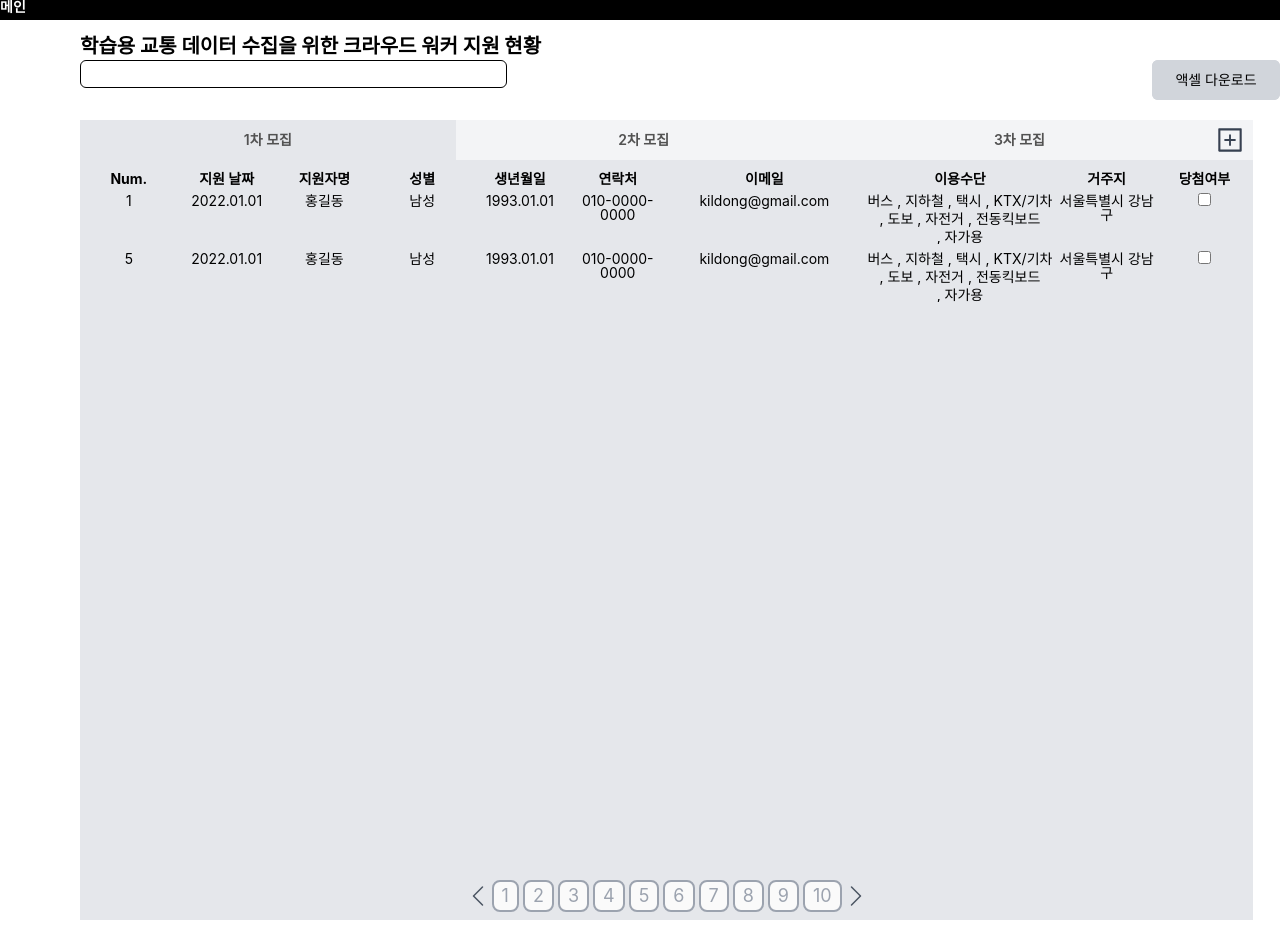
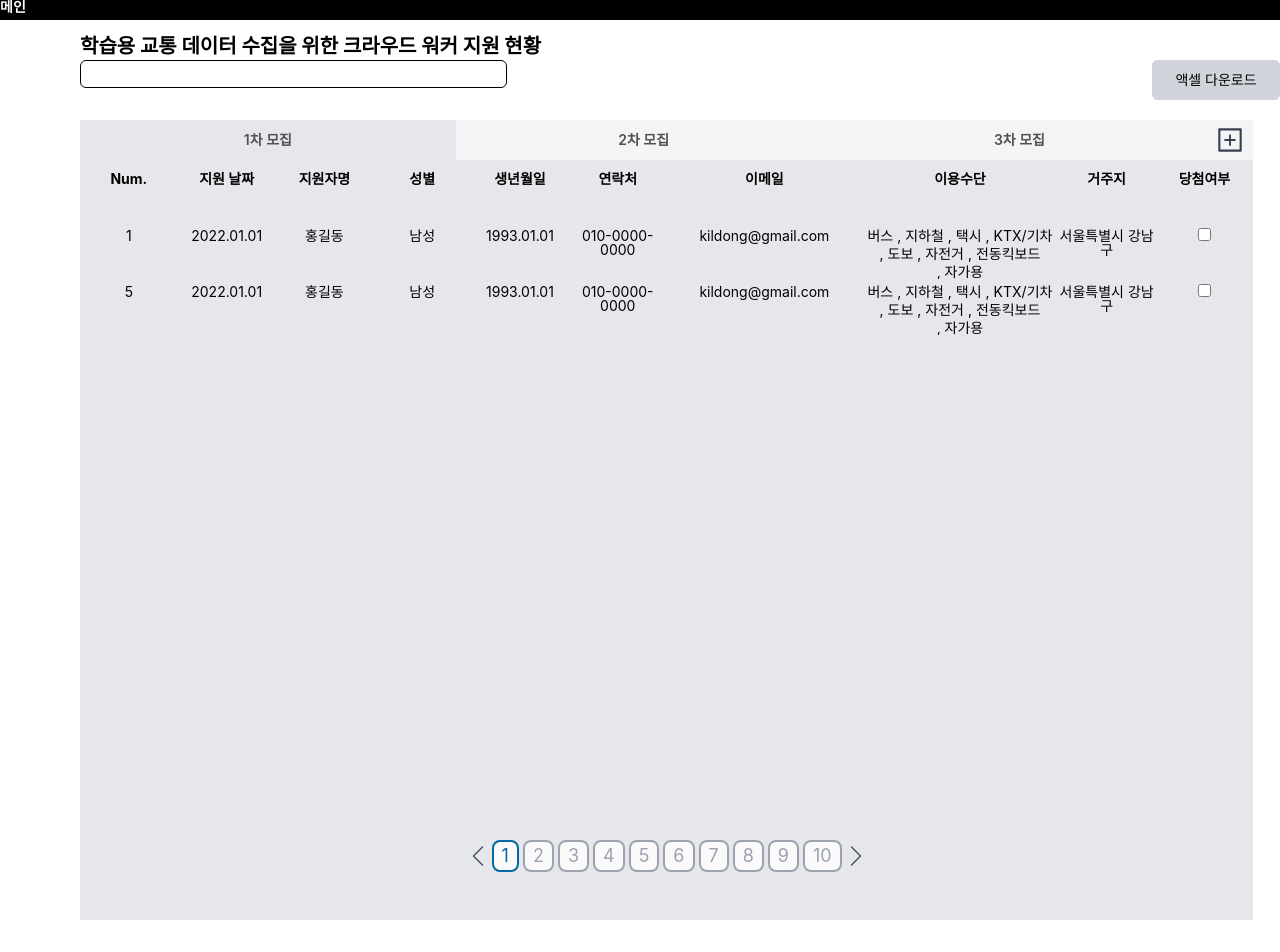
Before and after one commit to devMarco14/snplab_admin, a React (Create React App) app: page /admin in a window 1280 px wide. Shown: the top 952 px of the page. After the commit the page ends 920 px from the top, so only its background shows below. Built offline with nearby package versions, Linux system fonts and the light colour scheme; data requests are answered from the project's data file.

Commit message:
feat : memver 페이지네이션 처리

```diff
--- a/src/libs/api/admin.ts
+++ b/src/libs/api/admin.ts
@@ -2,8 +2,10 @@ import { Round } from 'libs/types/round';
 import { HttpRequest } from './httpRequest';
 
 const request = new HttpRequest();
-export const getApplicantAPI = async (round: string) => {
-  const response = await request.get(`/members?round=${round}`);
+export const getApplicantAPI = async (round: string, pageNo: number) => {
+  const response = await request.get(
+    `/members?round=${round}&_page=${pageNo}&_limit=10`,
+  );
   return response.data;
 };
 
--- a/src/libs/utils/constants.ts
+++ b/src/libs/utils/constants.ts
@@ -1,2 +1,14 @@
 export const BASE_URL = 'http://localhost:8080';
 export const TenArr = [1, 2, 3, 4, 5, 6, 7, 8, 9, 10];
+export const CSV_HEADER = [
+  { label: 'Num.', key: 'id' },
+  { label: '지원 날짜', key: '?' },
+  { label: '지원자명', key: 'name' },
+  { label: '성별', key: 'gender' },
+  { label: '생년월일', key: 'birthday' },
+  { label: '연락처', key: 'cellular' },
+  { label: '이메일', key: 'email' },
+  { label: '이용수단', key: 'transportation' },
+  { label: '거주지', key: 'address' },
+  { label: '당첨여부', key: 'win' },
+];
--- a/src/pages/admin/Admin.tsx
+++ b/src/pages/admin/Admin.tsx
@@ -1,21 +1,12 @@
 import React, { MouseEvent, useState } from 'react';
 import { CSVLink } from 'react-csv';
+import { BsChevronLeft, BsChevronRight } from 'react-icons/bs';
+import { CSV_HEADER, TenArr } from 'libs/utils/constants';
 import TabBox from './components/TabBox';
 import useAdminLoad from './hook/useAdminLoad';
 
 export default function Admin() {
-  const headers = [
-    { label: 'Num.', key: 'id' },
-    { label: '지원 날짜', key: '?' },
-    { label: '지원자명', key: 'name' },
-    { label: '성별', key: 'gender' },
-    { label: '생년월일', key: 'birthday' },
-    { label: '연락처', key: 'cellular' },
-    { label: '이메일', key: 'email' },
-    { label: '이용수단', key: 'transportation' },
-    { label: '거주지', key: 'address' },
-    { label: '당첨여부', key: 'win' },
-  ];
+  const [pageNo, setPageNo] = useState(1);
   const [currentTab, setCurrentTab] = useState('1차');
   const onChangeTab = (e: MouseEvent<HTMLButtonElement>) => {
     setCurrentTab(e.currentTarget.value);
@@ -24,7 +15,7 @@ export default function Admin() {
     data: membersData,
     isError: isMembersError,
     isLoading: isMemberLoading,
-  } = useAdminLoad(currentTab);
+  } = useAdminLoad(currentTab, pageNo);
 
   if (isMembersError) return <div>에러</div>;
   if (isMemberLoading) return <div>로딩중</div>;
@@ -49,7 +40,7 @@ export default function Admin() {
           <CSVLink
             className="w-32 h-10 bg-gray-300 rounded-md"
             data={membersData}
-            headers={headers}
+            headers={CSV_HEADER}
             filename="SNPLab 지원자 리스트"
           >
             <button type="button" className="w-32 h-10 bg-gray-300 rounded-md">
@@ -57,12 +48,39 @@ export default function Admin() {
             </button>
           </CSVLink>
         </div>
-        <section className="w-11/12 h-screen bg-gray-200 ml-20 mt-5 mb-5">
+        <section className="w-11/12 h-screen bg-gray-200 ml-20 mt-5 mb-5 flex flex-col justify-between">
           <TabBox
             onChangeTab={onChangeTab}
             membersData={membersData}
             currentTab={currentTab}
           />
+
+          <div className="flex justify-center w-full content-end pb-12">
+            <div className="flex items-center text-2xl">
+              <button
+                type="button"
+                className="text-gray-600 hover:scale-150 ease-in duration-100"
+              >
+                <BsChevronLeft />
+              </button>
+              {TenArr.map((num) => (
+                <button
+                  type="button"
+                  key={`page_nation_${num}`}
+                  className={`${
+                    pageNo === num && 'text-sky-700'
+                  } text-lg px-2 mx-0.5 border-solid border-2 rounded-lg bg-zinc-50 text-gray-400 cursor-pointer hover:translate-y-[-4px] hover:text-sky-700 ease-in duration-100`}
+                  onClick={() => setPageNo(num)}
+                >
+                  {num}
+                </button>
+              ))}
+
+              <button type="button">
+                <BsChevronRight className="text-gray-600 hover:scale-150 ease-in duration-100" />
+              </button>
+            </div>
+          </div>
         </section>
       </section>
     </div>
--- a/src/pages/admin/components/TabBox.tsx
+++ b/src/pages/admin/components/TabBox.tsx
@@ -7,8 +7,6 @@ import {
 } from 'react-icons/ai';
 import { Members } from 'libs/types/members';
 import useToggle from 'hooks/useToggle';
-import { BsChevronLeft, BsChevronRight } from 'react-icons/bs';
-import { TenArr } from 'libs/utils/constants';
 import useRoundHandler from '../hook/useRoundHandler';
 
 interface TabBoxProps {
@@ -27,7 +25,7 @@ export default function TabBox({
   if (roundQuery.isError) return <div>에러</div>;
   if (roundQuery.isLoading) return <div>로딩중</div>;
   return (
-    <>
+    <div>
       <div className="flex justify-center h-10 bg-gray-100">
         {roundQuery.data.map((item: Round, roundIndex: number) => (
           <div
@@ -74,11 +72,10 @@ export default function TabBox({
         </button>
       </div>
 
-      <div className="flex flex-col justify-between h-full">
-        <table className="w-full">
+      <table className="w-full mt-3">
         <thead>
-            <tr className="font-bold">
-              <th className="w-1/12 pt-3">Num.</th>
+          <tr className="h-14 ">
+            <th className="w-1/12">Num.</th>
             <th className="w-1/12">지원 날짜</th>
             <th className="w-1/12">지원자명</th>
             <th className="w-1/12">성별</th>
@@ -106,15 +103,16 @@ export default function TabBox({
               },
               memberIndex,
             ) => (
-                <tr className="text-center mt-4" key={id + memberIndex}>
-                  <td className="pt-2">{id}</td>
+              <tr
+                className="text-center align-middle mt-4 h-14"
+                key={id + memberIndex}
+              >
+                <td>{id}</td>
                 <td>2022.01.01</td>
                 <td>{name}</td>
                 <td>{gender}</td>
                 <td>{birthday}</td>
-                  <td>
-                    {cellular.replace(/(\d{3})(\d{4})(\d{4})/, '$1-$2-$3')}
-                  </td>
+                <td>{cellular.replace(/(\d{3})(\d{4})(\d{4})/, '$1-$2-$3')}</td>
                 <td>{email}</td>
                 <td className="flex flex-wrap justify-center truncate gap-1">
                   {transportation.map((item, index) => (
@@ -132,32 +130,6 @@ export default function TabBox({
           )}
         </tbody>
       </table>
-        <div className="flex justify-center w-full content-end pb-12">
-          <div className="flex items-center text-2xl">
-            <button
-              type="button"
-              className="text-gray-600 hover:scale-150 ease-in duration-100"
-            >
-              <BsChevronLeft />
-            </button>
-            {TenArr.map((num) => (
-              <button
-                type="button"
-                key={`page_nation_${num}`}
-                className={pageNation}
-              >
-                {num}
-              </button>
-            ))}
-            <button type="button">
-              <BsChevronRight className="text-gray-600 hover:scale-150 ease-in duration-100" />
-            </button>
     </div>
-        </div>
-      </div>
-    </>
   );
 }
-
-const pageNation =
-  'text-lg px-2 mx-0.5 border-solid border-2 rounded-lg bg-zinc-50 bg-zinc-50 text-gray-400 cursor-pointer hover:bg-gray-200 hover:translate-y-[-4px] ease-in duration-100';
--- a/src/pages/admin/hook/useAdminLoad.ts
+++ b/src/pages/admin/hook/useAdminLoad.ts
@@ -2,10 +2,10 @@ import { useQuery } from '@tanstack/react-query';
 import { getApplicantAPI } from 'libs/api/admin';
 import { Members } from 'libs/types/members';
 
-const useApplicantLoad = (round: string) => {
+const useApplicantLoad = (round: string, pageNo: number) => {
   const membersQuery = useQuery<Members[]>(
-    ['members', round],
-    () => getApplicantAPI(round),
+    ['members', round, pageNo],
+    () => getApplicantAPI(round, pageNo),
     {
       staleTime: 1000 * 5 * 60,
       cacheTime: 1000 * 5 * 60,
```
Lines whose indentation alone changed are shown as unchanged.
